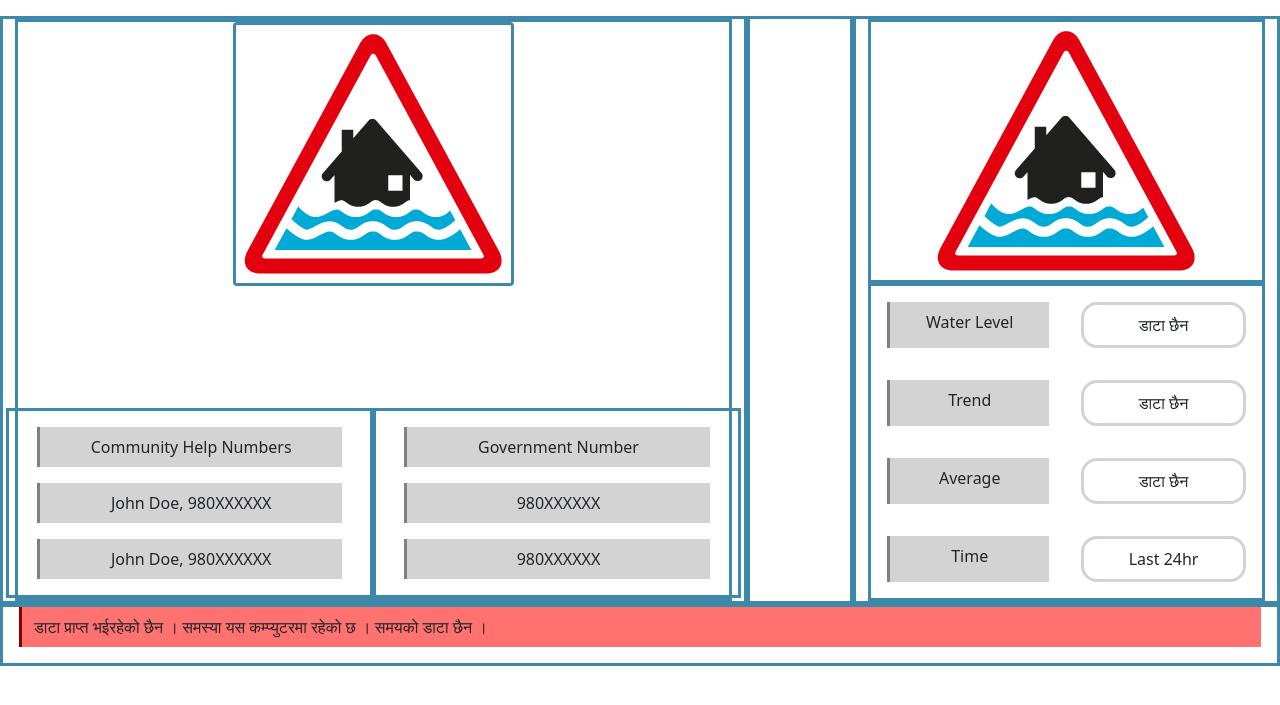
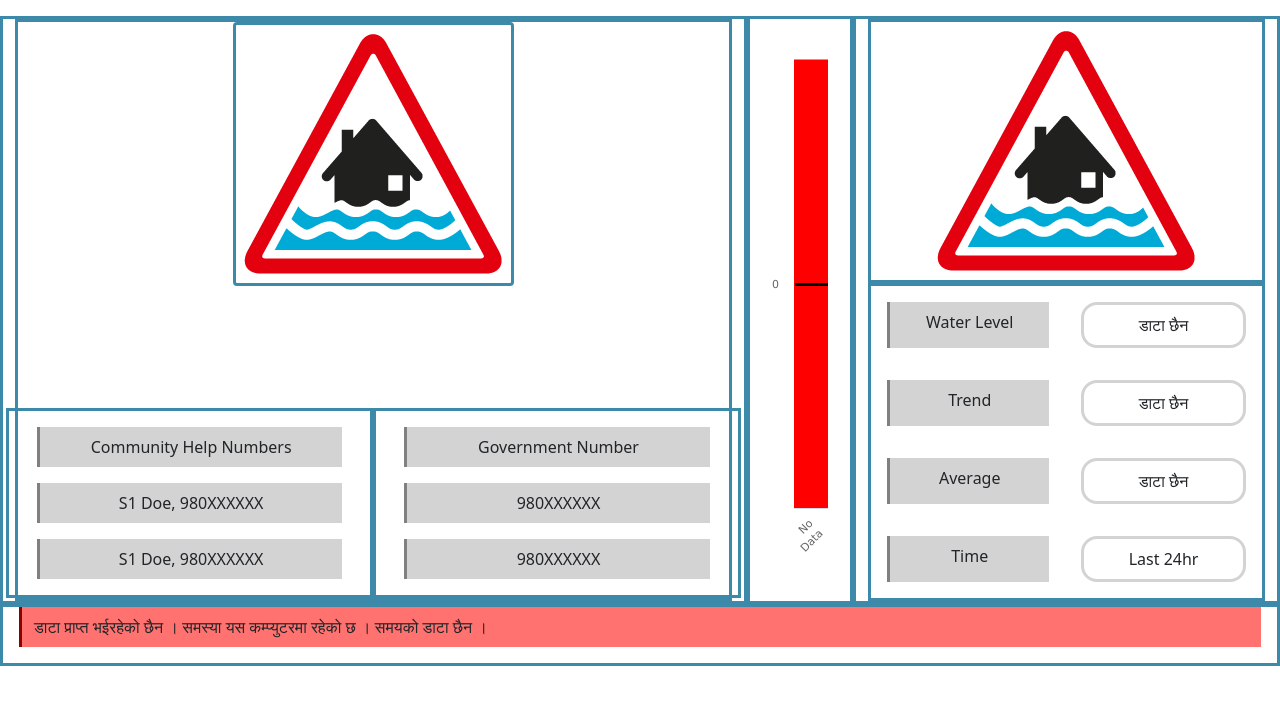
Before and after one commit to rabirajkhadka/ewsk, a Django app: page / in a window 1280 px wide. Shown: the part 56-761 px from the top of the page. Run offline with Django 3.2, Linux system fonts and the light colour scheme; data comes from the database, SQL or seed files in the repository; both versions use the stored data as it was after the commit; data that the repository does not hold is empty; some libraries are stand-ins or nearby versions.

Commit message:
integrated community heroes backend and frontend

```diff
--- a/drainage-api/assets/homeData.js
+++ b/drainage-api/assets/homeData.js
@@ -21,6 +21,7 @@ const comboBoxCreate = async()=>{
 const allData = async () => {
 
     // probabilityImage();
+    try{
 
     const station=document.getElementById('station').value;
     const levelResponse = await fetch(`http://127.0.0.1:8000/api/datasetstation/${station}/?format=json`);
@@ -32,10 +33,18 @@ const allData = async () => {
     const trendResponse = await fetch(`http://127.0.0.1:8000/api/trend/${station}/?format=json`);
     const trendData = await trendResponse.json();
 
+    const numberResponse = await fetch(`http://127.0.0.1:8000/api/stationNumber/${station}/?format=json`);
+    const numberData = await numberResponse.json();
+
+    console.log(numberData);
+
     //water Data
-    console.log(trendData[0]["trendValue"]);
+    console.log(trendData);
 
-    try{
+
+        document.getElementById("communityHero1").innerHTML=numberData[0]['communityHero1'];
+        document.getElementById("communityHero2").innerHTML=numberData[0]['communityHero2'];
+
 
         document.getElementById("timeLabel").style.backgroundColor = "#49b675";
         document.getElementById("timeLabel").style.borderColor = "#49b675";
@@ -180,6 +189,72 @@ const allData = async () => {
         document.getElementById("avgData").innerHTML='डाटा छैन';
         document.getElementById("trendData").innerHTML="डाटा छैन";
         document.getElementById("waterData").innerHTML='डाटा छैन';
+        Highcharts.setOptions({
+        chart: {
+            inverted: false,
+            type: 'bullet'
+        },
+        title: {
+            text: null
+        },
+        legend: {
+            enabled: false
+        },
+        yAxis: {
+            gridLineWidth: 0
+        },
+        plotOptions: {
+            series: {
+            borderWidth: 0,
+            color: '#000',
+            targetOptions: {
+                width: '200%'
+
+            }
+            }
+        },
+        credits: {
+            enabled: false
+        },
+        exporting: {
+            enabled: false
+        }
+        });
+
+    Highcharts.chart('container1', {
+        chart: {
+            marginTop: 40,
+            height:550,
+        },
+        xAxis: {
+            categories: ['<span>No</span><br/>Data']
+        },
+        yAxis: {
+            plotBands: [{
+            from: -5,
+            to: 5,
+            color: 'red'
+            }, {
+            from: -20,
+            to: -5,
+            color: 'red'
+            }, {
+            from: 5,
+            to: 20,
+            color: 'red'
+            }],
+            title: null
+        },
+        series: [{
+
+            data: [{
+            y: null,
+            target: 0,
+
+            }]
+        }]
+
+        });
 
 
     }
--- a/drainage-api/drainageAPI/urls.py
+++ b/drainage-api/drainageAPI/urls.py
@@ -15,6 +15,8 @@ urlpatterns = [
             views.trendList.as_view()),
     re_path(r'api/average/(?P<stationID>[\w-]+)/$',
             views.averageList.as_view()),
+    re_path(r'api/stationNumber/(?P<stationID>[\w-]+)/$',
+            views.stationNumber.as_view()),
 ]
 
 urlpatterns += staticfiles_urlpatterns()
--- a/drainage-api/templates/home.html
+++ b/drainage-api/templates/home.html
@@ -63,9 +63,9 @@
 
                     <div class="row">
                         <div class="col-md-6" style='border: 0.2rem solid #3c89aa;'>
-                            <div class="label" id="x">Community Help Numbers</div>
-                            <div class="label" id="x">John Doe, 980XXXXXX</div>
-                            <div class="label" id="x">John Doe, 980XXXXXX</div>
+                            <div class="label" >Community Help Numbers</div>
+                            <div class="label" id="communityHero1"></div>
+                            <div class="label" id="communityHero2"></div>
                         </div>
                         <div class="col-md-6" style='border: 0.2rem solid #3c89aa;'>
                             <div class="label" id="x">Government Number</div>
--- a/drainage-api/webapp/models.py
+++ b/drainage-api/webapp/models.py
@@ -14,6 +14,10 @@ class Station(models.Model):
     stationID = models.CharField(primary_key=True, max_length=255)
     name = models.CharField(max_length=255)
     location = models.CharField(max_length=255)
+    communityHero1 = models.CharField(
+        max_length=255, default='John Doe, 980XXXXXX')
+    communityHero2 = models.CharField(
+        max_length=255, default='John Doe, 980XXXXXX')
 
     def __str__(self):
         return self.name
--- a/drainage-api/webapp/serializers.py
+++ b/drainage-api/webapp/serializers.py
@@ -6,6 +6,12 @@ class stationSerializer(serializers.ModelSerializer):
     class Meta:
         model = Station
         fields = ['stationID']
+
+
+class stationNumberSerializer(serializers.ModelSerializer):
+    class Meta:
+        model = Station
+        fields = '__all__'
 
 
 class dataSetSerializer(serializers.ModelSerializer):
--- a/drainage-api/webapp/views.py
+++ b/drainage-api/webapp/views.py
@@ -5,7 +5,7 @@ from rest_framework.views import APIView
 from rest_framework.response import Response
 from rest_framework import status
 from .models import Average, DataSet, Station, DrainageTrend
-from .serializers import averageSerializer, dataSetSerializer, stationSerializer, trendSerializer
+from .serializers import averageSerializer, dataSetSerializer, stationSerializer, trendSerializer, stationNumberSerializer
 from datetime import datetime, timedelta
 
 
@@ -29,6 +29,16 @@ class stationList(APIView):
     def get(self, request):
         data = Station.objects.all()
         serializer = stationSerializer(data, many=True)
+        return Response(serializer.data)
+
+
+class stationNumber(APIView):
+
+    def get(self, request, stationID):
+
+        data = Station.objects.all().filter(stationID__exact=stationID)
+        print('test')
+        serializer = stationNumberSerializer(data, many=True)
         return Response(serializer.data)
 
 
```
Also changed, not shown: drainage-api/db.sqlite3, drainage-api/webapp/migrations/0015_auto_20210610_1644.py (added).
